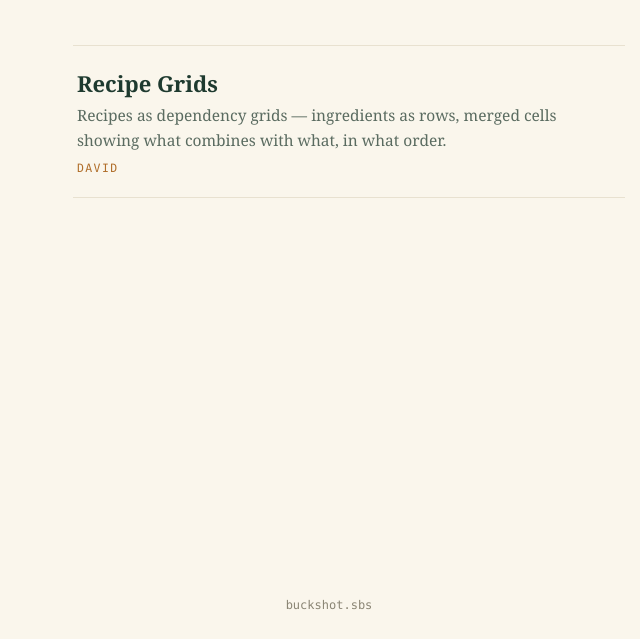
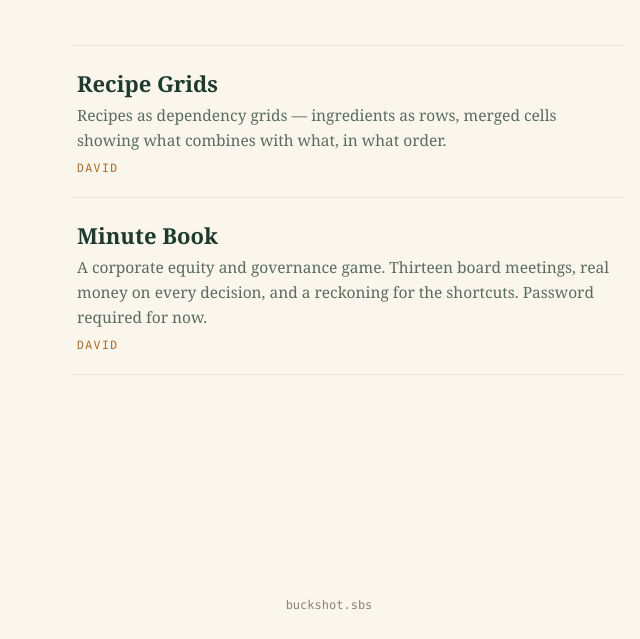
Before and after one commit to dgafni-git/dgafni-git.github.io, a plain HTML site: page index.html in a window 1280 px wide. Shown: the part 161-800 px from the top of the page, without its empty margins (311-951 px from the left). Drawn offline with Linux system fonts and the light colour scheme.

Commit message:
Add a Minute Book card to the landing page
Co-Authored-By: Claude Fable 5.2 <noreply@anthropic.com>
Claude-Session: https://claude.ai/code/session_0144zLVPdYphzsUuSu5Mu1rF

```diff
--- a/index.html
+++ b/index.html
@@ -41,6 +41,13 @@
         <div class="who">David</div>
       </a>
     </li>
+    <li>
+      <a class="proj" href="/minute-book/">
+        <div class="pname">Minute Book</div>
+        <div class="pdesc">A corporate equity and governance game. Thirteen board meetings, real money on every decision, and a reckoning for the shortcuts. Password required for now.</div>
+        <div class="who">David</div>
+      </a>
+    </li>
   </ul>
 </div>
 <footer>buckshot.sbs</footer>
```
